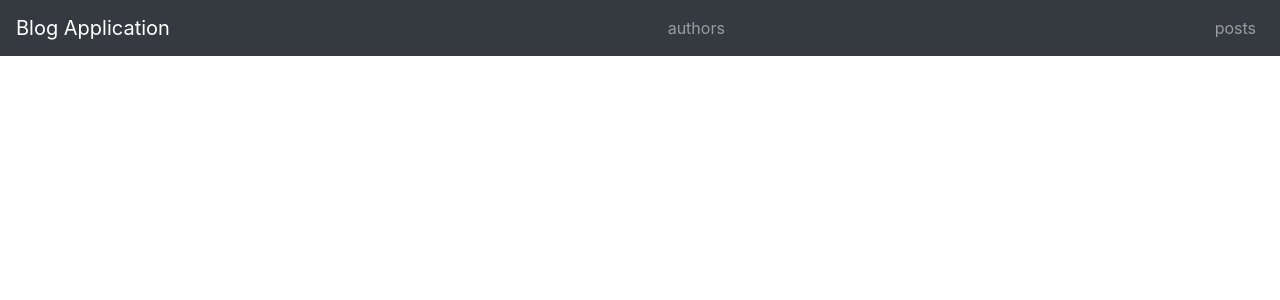
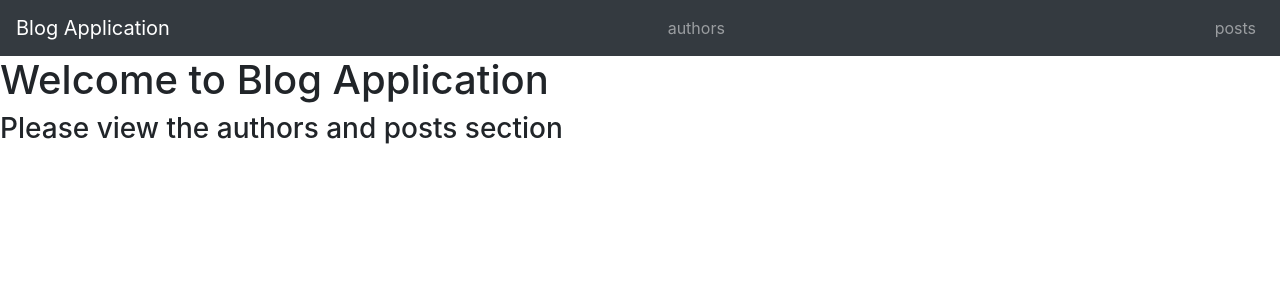
Before and after one commit to suryaprakash539/blog-application, a React (Create React App) app: page / in a window 1280 px wide. Shown: the top 300 px of the page. Built offline with nearby package versions, Linux system fonts and the light colour scheme; no server answers; a web font is replaced by a local one.

Commit message:
Welcome message

```diff
--- a/src/App.js
+++ b/src/App.js
@@ -37,7 +37,6 @@ const App = () => {
   return (
     <Router>
       <div>
-
         <header>
           <Navbar bg="dark" variant="dark">
             <Nav className="container-fluid">
@@ -63,7 +62,8 @@ const App = () => {
         <Link to="/authors">authors</Link>
         <Link to="/posts">posts</Link> */}
 
-
+        <h1>Welcome to Blog Application</h1>
+        <h3>Please view the authors and posts section</h3>
         <Switch>
           <Route path="/authors/:id">
             <AuthorShow />
```
